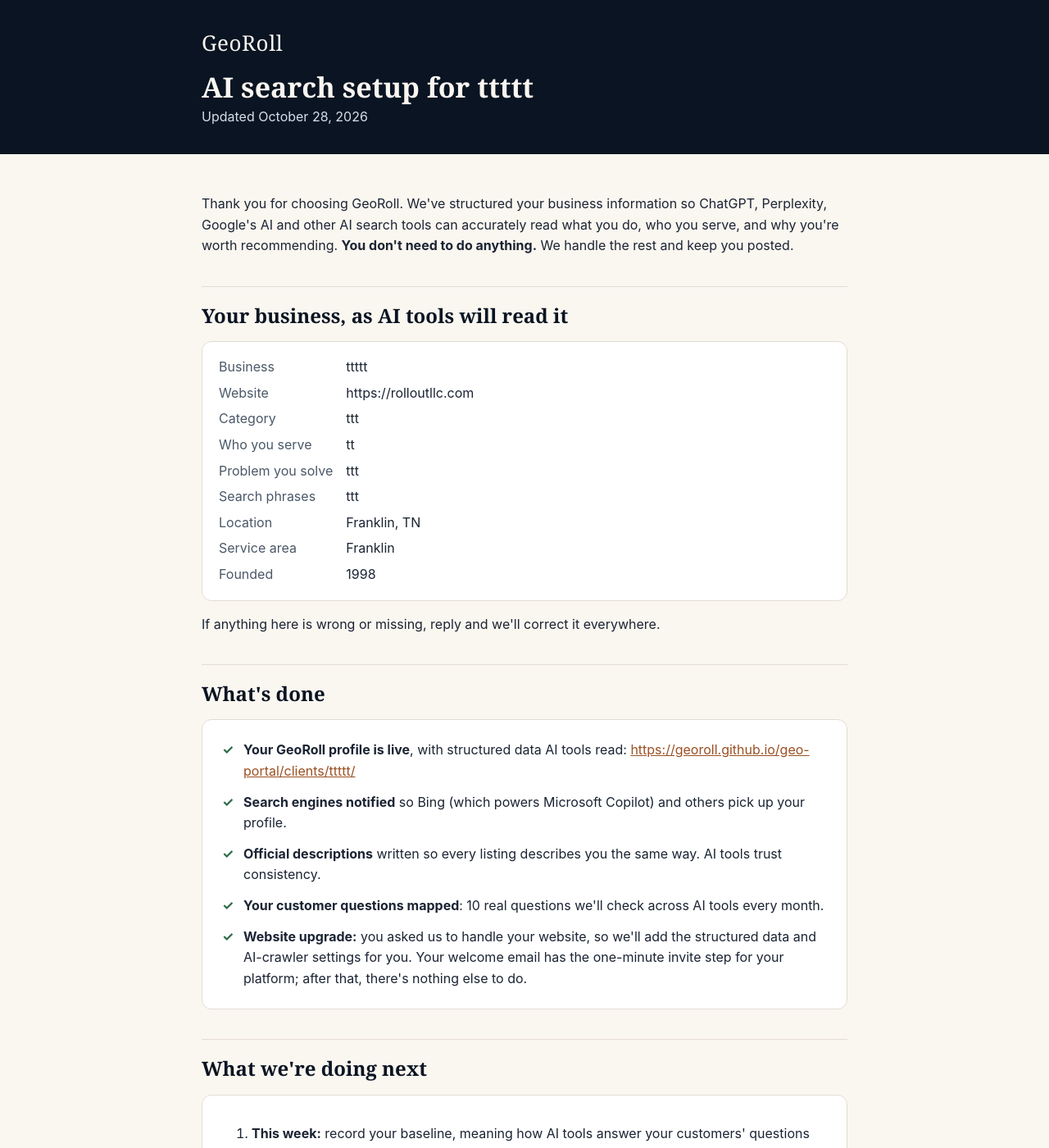
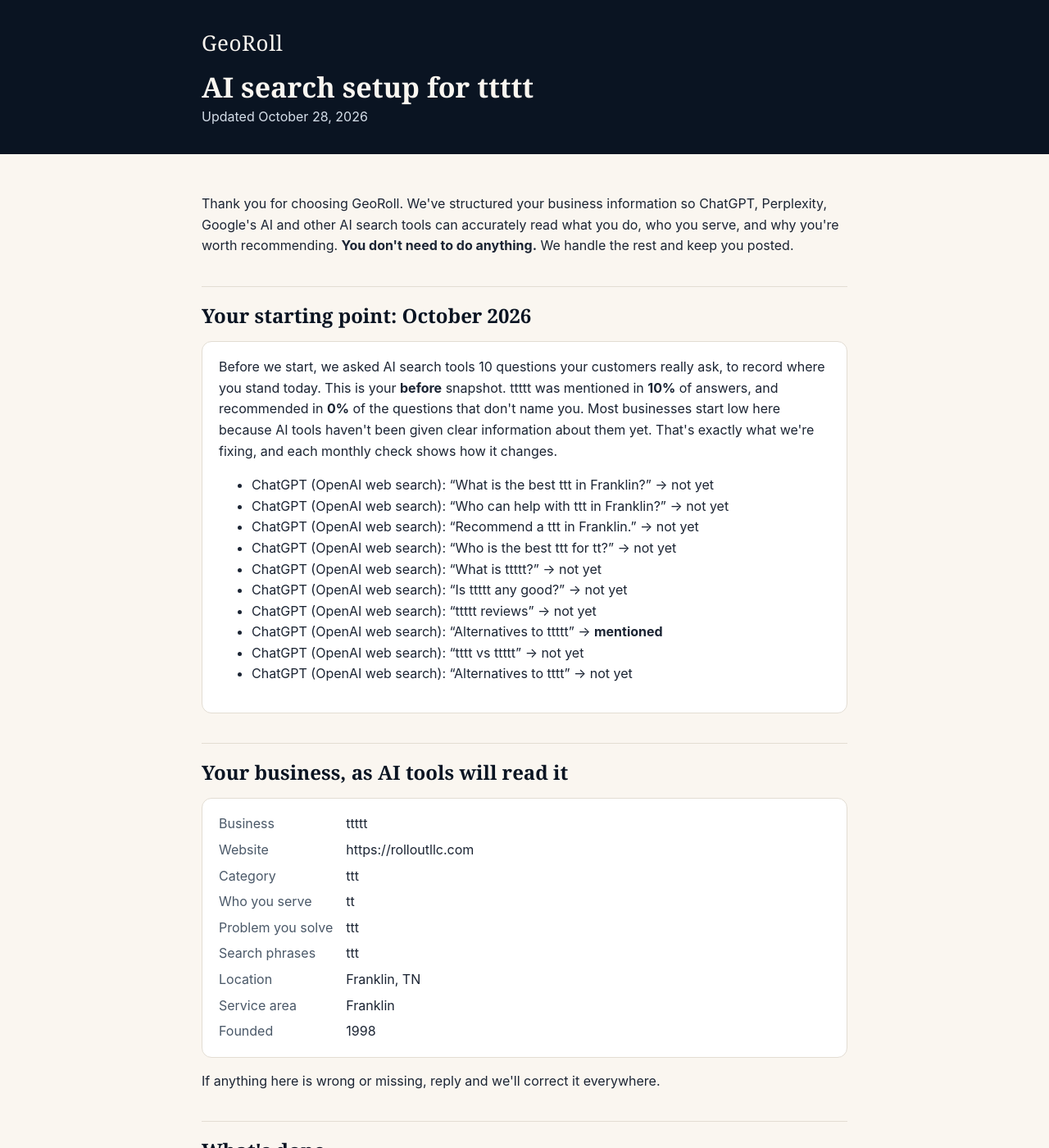
Before and after one commit to GeoRoll/geo-portal, a Jekyll site: the page built from clients/ttttt/report-d22029466c5291b9/index.html, in a window 1280 px wide and 1400 px high. Shown: the whole window at 82% size. Built offline with Jekyll 4.4.1, drawn with Linux system fonts in a browser that asks for light colours; some of the changed text lies outside the part shown.

Commit message:
Update ttttt report

```diff
--- a/clients/ttttt/report-d22029466c5291b9/index.html
+++ b/clients/ttttt/report-d22029466c5291b9/index.html
@@ -37,6 +37,8 @@
 Google's AI and other AI search tools can accurately read what you do, who you serve, and why you're worth
 recommending. <strong>You don't need to do anything.</strong> We handle the rest and keep you posted.</p>
 
+<h2>Your starting point: October 2026</h2>
+<div class="card"><p style="margin-top:0">Before we start, we asked AI search tools 10 questions your customers really ask, to record where you stand today. This is your <strong>before</strong> snapshot. ttttt was mentioned in <strong>10%</strong> of answers, and recommended in <strong>0%</strong> of the questions that don't name you. Most businesses start low here because AI tools haven't been given clear information about them yet. That's exactly what we're fixing, and each monthly check shows how it changes.</p><ul><li>ChatGPT (OpenAI web search): “What is the best ttt in Franklin?” → not yet</li><li>ChatGPT (OpenAI web search): “Who can help with ttt in Franklin?” → not yet</li><li>ChatGPT (OpenAI web search): “Recommend a ttt in Franklin.” → not yet</li><li>ChatGPT (OpenAI web search): “Who is the best ttt for tt?” → not yet</li><li>ChatGPT (OpenAI web search): “What is ttttt?” → not yet</li><li>ChatGPT (OpenAI web search): “Is ttttt any good?” → not yet</li><li>ChatGPT (OpenAI web search): “ttttt reviews” → not yet</li><li>ChatGPT (OpenAI web search): “Alternatives to ttttt” → <strong>mentioned</strong></li><li>ChatGPT (OpenAI web search): “tttt vs ttttt” → not yet</li><li>ChatGPT (OpenAI web search): “Alternatives to tttt” → not yet</li></ul></div>
 <h2>Your business, as AI tools will read it</h2>
 <div class="card"><dl><dt>Business</dt><dd>ttttt</dd><dt>Website</dt><dd>https://rolloutllc.com</dd><dt>Category</dt><dd>ttt</dd><dt>Who you serve</dt><dd>tt</dd><dt>Problem you solve</dt><dd>ttt</dd><dt>Search phrases</dt><dd>ttt</dd><dt>Location</dt><dd>Franklin, TN</dd><dt>Service area</dt><dd>Franklin</dd><dt>Founded</dt><dd>1998</dd></dl></div>
 <p>If anything here is wrong or missing, reply and we'll correct it everywhere.</p>
@@ -51,7 +53,7 @@
 
 <h2>What we're doing next</h2>
 <div class="card"><ol>
-<li><strong>This week:</strong> record your baseline, meaning how AI tools answer your customers' questions today.</li>
+<li><strong>Done:</strong> your baseline is recorded above. Next check: the 1st of next month.</li>
 <li><strong>Weeks 1 to 8:</strong> list you on 10 trusted sites AI tools draw from, with consistent details.</li>
 <li><strong>Every month:</strong> re-check the same questions and send you this report, updated.</li>
 </ol></div>
```
